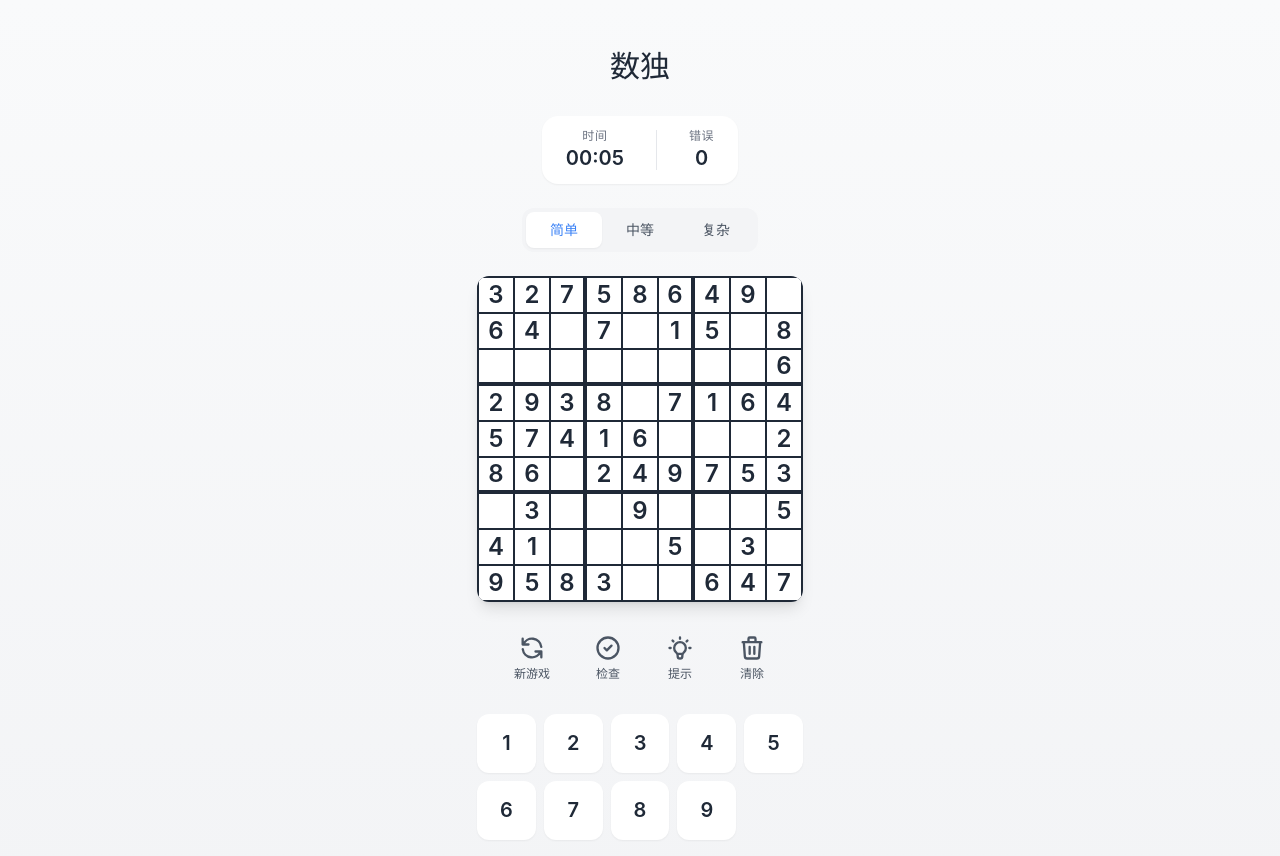
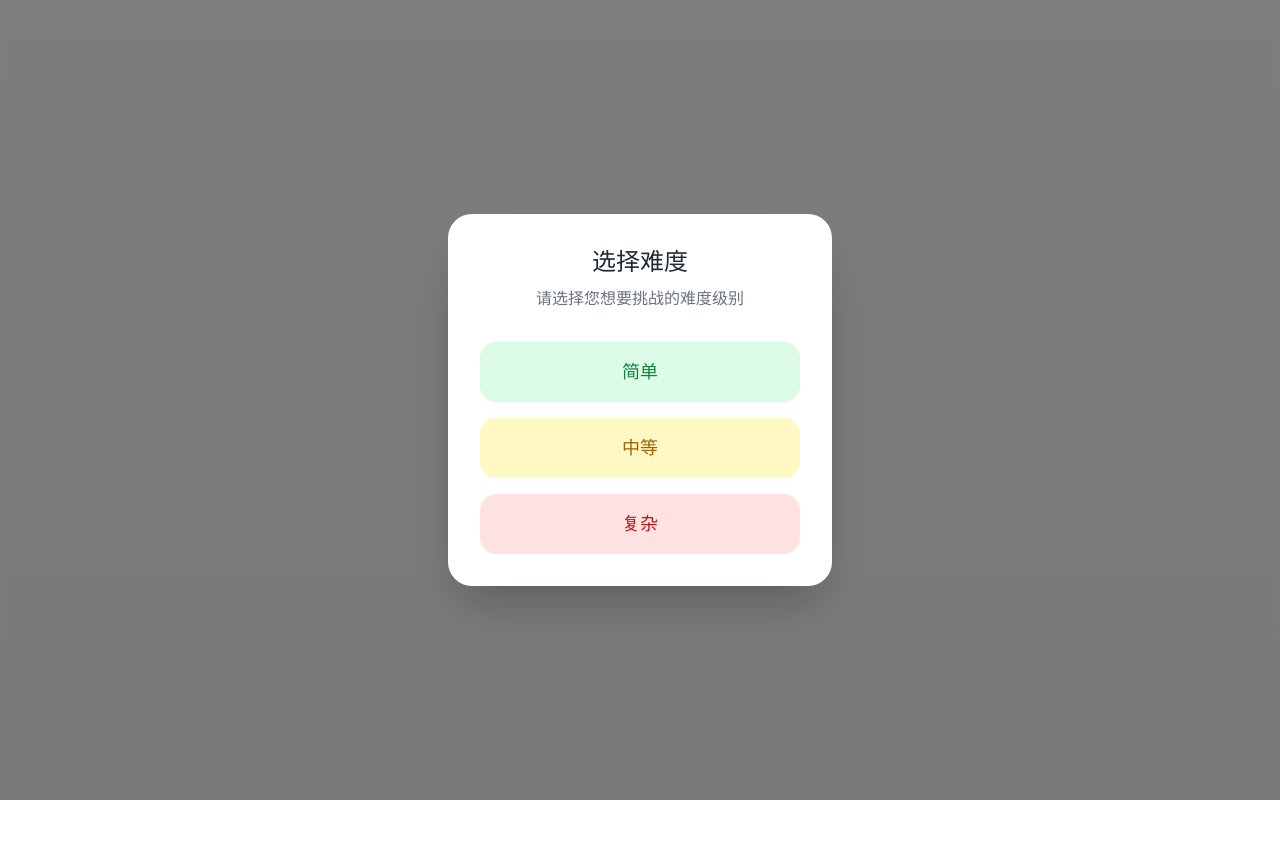
Before and after one commit to jonsam-ng/sodoku-game, a React (Vite) app: page / in a window 1280 px wide. Shown: the top 856 px of the page. After the commit the page ends 800 px from the top, so only its background shows below. Built offline with nearby package versions, Linux system fonts and the light colour scheme.

Commit message:
feat: 添加难度选择弹窗，移除页面标题，更新网页标题

```diff
--- a/index.html
+++ b/index.html
@@ -4,7 +4,7 @@
     <meta charset="UTF-8" />
     <link rel="icon" type="image/svg+xml" href="/favicon.svg" />
     <meta name="viewport" content="width=device-width, initial-scale=1.0" />
-    <title>My Trae Project</title>
+    <title>数独游戏</title>
     <script type="module">
       if (import.meta.hot?.on) {
         import.meta.hot.on('vite:error', (error) => {
--- a/src/components/Sudoku.tsx
+++ b/src/components/Sudoku.tsx
@@ -13,6 +13,7 @@ const Sudoku: React.FC<SudokuProps> = ({ className = '' }) => {
   const [isPlaying, setIsPlaying] = useState(false);
   const [showSuccess, setShowSuccess] = useState(false);
   const [mistakes, setMistakes] = useState(0);
+  const [showDifficultyModal, setShowDifficultyModal] = useState(true);
 
   const startNewGame = useCallback((diff: Difficulty) => {
     const newGame = generateSudoku(diff);
@@ -22,11 +23,18 @@ const Sudoku: React.FC<SudokuProps> = ({ className = '' }) => {
     setIsPlaying(true);
     setShowSuccess(false);
     setMistakes(0);
+    setShowDifficultyModal(false);
   }, []);
 
-  useEffect(() => {
-    startNewGame(difficulty);
-  }, [startNewGame, difficulty]);
+  const handleSelectDifficulty = (diff: Difficulty) => {
+    setDifficulty(diff);
+    startNewGame(diff);
+  };
+
+  const handleNewGameClick = () => {
+    setShowDifficultyModal(true);
+    setIsPlaying(false);
+  };
 
   useEffect(() => {
     let interval: number;
@@ -162,14 +170,50 @@ const Sudoku: React.FC<SudokuProps> = ({ className = '' }) => {
     return game.grid[row][col].value === value;
   } : () => false;
 
+  const getDifficultyText = (diff: Difficulty) => {
+    return diff === 'easy' ? '简单' : diff === 'medium' ? '中等' : '复杂';
+  };
+
   return (
     <div className={`flex flex-col items-center gap-6 p-4 ${className}`}>
-      <div className="text-3xl font-bold text-gray-800 mb-2">数独</div>
+      {/* 难度选择弹窗 */}
+      {showDifficultyModal && (
+        <div className="fixed inset-0 bg-black/50 backdrop-blur-sm flex items-center justify-center z-50">
+          <div className="bg-white rounded-3xl p-8 shadow-2xl max-w-sm w-full mx-4">
+            <h2 className="text-2xl font-bold text-gray-800 mb-2 text-center">选择难度</h2>
+            <p className="text-gray-500 text-center mb-8">请选择您想要挑战的难度级别</p>
+            <div className="flex flex-col gap-4">
+              {(['easy', 'medium', 'hard'] as Difficulty[]).map((diff) => (
+                <button
+                  key={diff}
+                  onClick={() => handleSelectDifficulty(diff)}
+                  className={`w-full py-4 rounded-2xl text-lg font-semibold transition-all transform hover:scale-105 ${
+                    diff === 'easy'
+                      ? 'bg-green-100 text-green-700 hover:bg-green-200'
+                      : diff === 'medium'
+                      ? 'bg-yellow-100 text-yellow-700 hover:bg-yellow-200'
+                      : 'bg-red-100 text-red-700 hover:bg-red-200'
+                  }`}
+                >
+                  {getDifficultyText(diff)}
+                </button>
+              ))}
+            </div>
+          </div>
+        </div>
+      )}
 
+      {game && !showDifficultyModal && (
+        <>
           <div className="flex items-center gap-8 bg-white rounded-2xl px-6 py-3 shadow-sm">
             <div className="flex flex-col items-center">
               <span className="text-xs text-gray-500 uppercase tracking-wider">时间</span>
               <span className="text-xl font-semibold text-gray-800">{formatTime(time)}</span>
+            </div>
+            <div className="w-px h-10 bg-gray-200" />
+            <div className="flex flex-col items-center">
+              <span className="text-xs text-gray-500 uppercase tracking-wider">难度</span>
+              <span className="text-xl font-semibold text-gray-800">{getDifficultyText(difficulty)}</span>
             </div>
             <div className="w-px h-10 bg-gray-200" />
             <div className="flex flex-col items-center">
@@ -178,23 +222,6 @@ const Sudoku: React.FC<SudokuProps> = ({ className = '' }) => {
             </div>
           </div>
 
-      <div className="flex bg-gray-100 rounded-xl p-1">
-        {(['easy', 'medium', 'hard'] as Difficulty[]).map((diff) => (
-          <button
-            key={diff}
-            onClick={() => setDifficulty(diff)}
-            className={`px-6 py-2 rounded-lg text-sm font-medium transition-all ${
-              difficulty === diff
-                ? 'bg-white text-blue-500 shadow-sm'
-                : 'text-gray-600 hover:text-gray-800'
-            }`}
-          >
-            {diff === 'easy' ? '简单' : diff === 'medium' ? '中等' : '复杂'}
-          </button>
-        ))}
-      </div>
-
-      {game && (
           <div className="relative">
             <div
               className="grid grid-cols-9 bg-gray-800 gap-0.5 p-0.5 rounded-xl overflow-hidden shadow-lg"
@@ -236,19 +263,18 @@ const Sudoku: React.FC<SudokuProps> = ({ className = '' }) => {
                 <div className="text-2xl font-bold text-gray-800">恭喜完成!</div>
                 <div className="text-gray-600">用时: {formatTime(time)}</div>
                 <button
-                onClick={() => startNewGame(difficulty)}
+                  onClick={handleNewGameClick}
                   className="bg-blue-500 text-white px-8 py-3 rounded-xl font-semibold hover:bg-blue-600 transition-colors shadow-lg"
                 >
-                新游戏
+                  再来一局
                 </button>
               </div>
             )}
           </div>
-      )}
 
           <div className="flex gap-3">
             <button
-          onClick={() => startNewGame(difficulty)}
+              onClick={handleNewGameClick}
               className="flex flex-col items-center gap-1 px-4 py-2 text-gray-600 hover:text-blue-500 transition-colors"
             >
               <svg className="w-7 h-7" fill="none" stroke="currentColor" viewBox="0 0 24 24">
@@ -296,6 +322,8 @@ const Sudoku: React.FC<SudokuProps> = ({ className = '' }) => {
               </button>
             ))}
           </div>
+        </>
+      )}
     </div>
   );
 };
```
Lines whose indentation alone changed are shown as unchanged.
